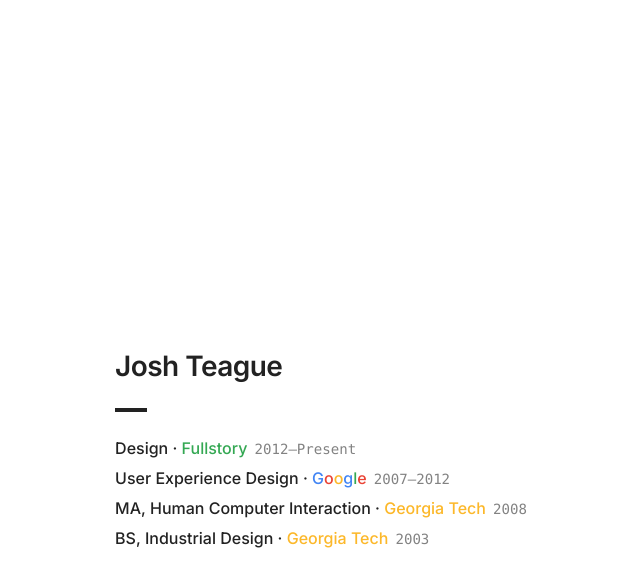
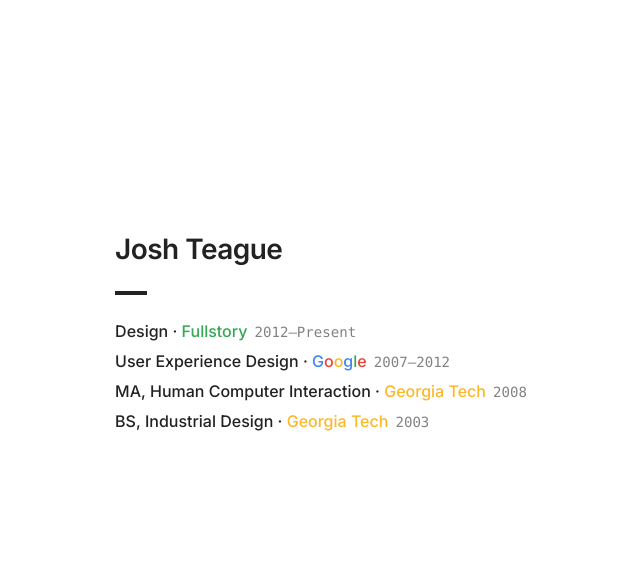
Before and after one commit to joshteague/joshteague.github.io, a Jekyll site: the page built from next.md, in a window 1280 px wide. Shown: the top 587 px of the page, without its empty margins (319-959 px from the left). Built offline with Jekyll 4.4.1, drawn with Linux system fonts in a browser that asks for light colours; some web fonts are replaced.

Commit message:
Shift the page content to a 33/66 vertical split
Weighted flex spacers rather than `justify-content`, which cannot divide
space unevenly. Both spacers have a zero basis and a min-height, so a
viewport too short for the content scrolls instead of clipping the title.

Co-Authored-By: Claude Opus 5 <noreply@anthropic.com>

```diff
--- a/_sass/_cv.scss
+++ b/_sass/_cv.scss
@@ -116,20 +116,49 @@
     padding-bottom: $spacing-unit * 3;
 }
 
-// Centre the content in the viewport, both axes. Declared after the
-// `.no-site-*` padding rules above, which it overrides at equal specificity.
+// Position the content in the viewport. Declared after the `.no-site-*`
+// padding rules above, which it overrides at equal specificity.
+//
+// The vertical placement is a ratio of the free space above the content to the
+// free space below it: 1 and 2 put it a third of the way down. Equal values
+// would centre it. Horizontal centring comes from the site-wide `text-align`
+// and the shrink-wrapped `.cv-block`.
+$page-space-above: 1;
+$page-space-below: 2;
+
 .centered-page {
     #container {
         display: flex;
+        flex-direction: column;
         min-height: 100vh;
     }
 
+    // Weighted spacers rather than `justify-content`, which cannot split space
+    // unevenly. Both have a zero basis, so on a viewport too short for the
+    // content they collapse and it overflows downward, leaving the top
+    // reachable instead of clipped.
+    // `min-height` keeps the content off the window edges on a short
+    // viewport. It lives here rather than as padding on `.page-content`,
+    // which would sit inside the measured box and skew the ratio.
+    #container:before,
+    #container:after {
+        content: '';
+        flex-basis: 0;
+        min-height: $spacing-unit;
+    }
+
+    #container:before {
+        flex-grow: $page-space-above;
+    }
+
+    #container:after {
+        flex-grow: $page-space-below;
+    }
+
     .page-content {
-        // `margin: auto` centres a flex item on both axes and, unlike
-        // `align-items: center`, keeps the top reachable if the content ever
-        // outgrows a short viewport. The padding stops it touching the edges.
-        margin: auto;
+        flex-grow: 0;
+        margin: 0;
         width: 100%;
-        padding: $spacing-unit 0;
+        padding: 0;
     }
 }
```
